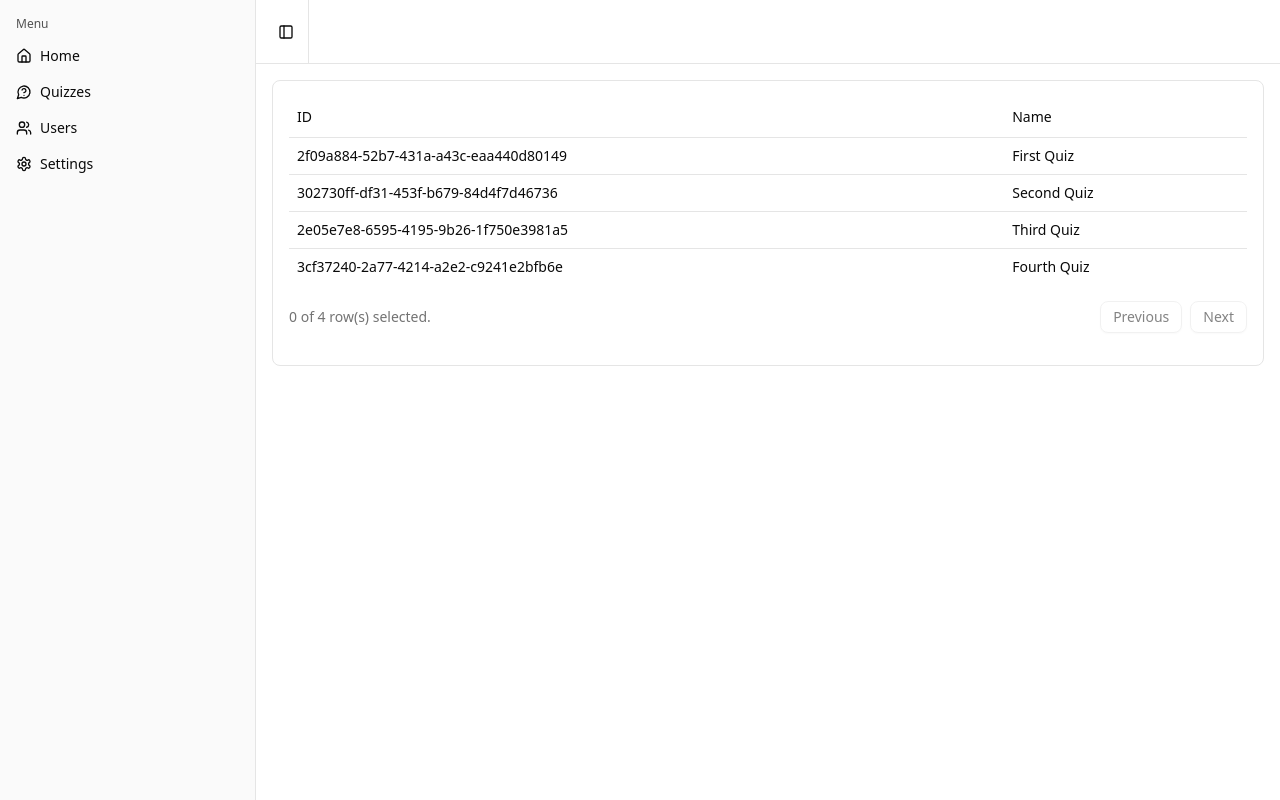
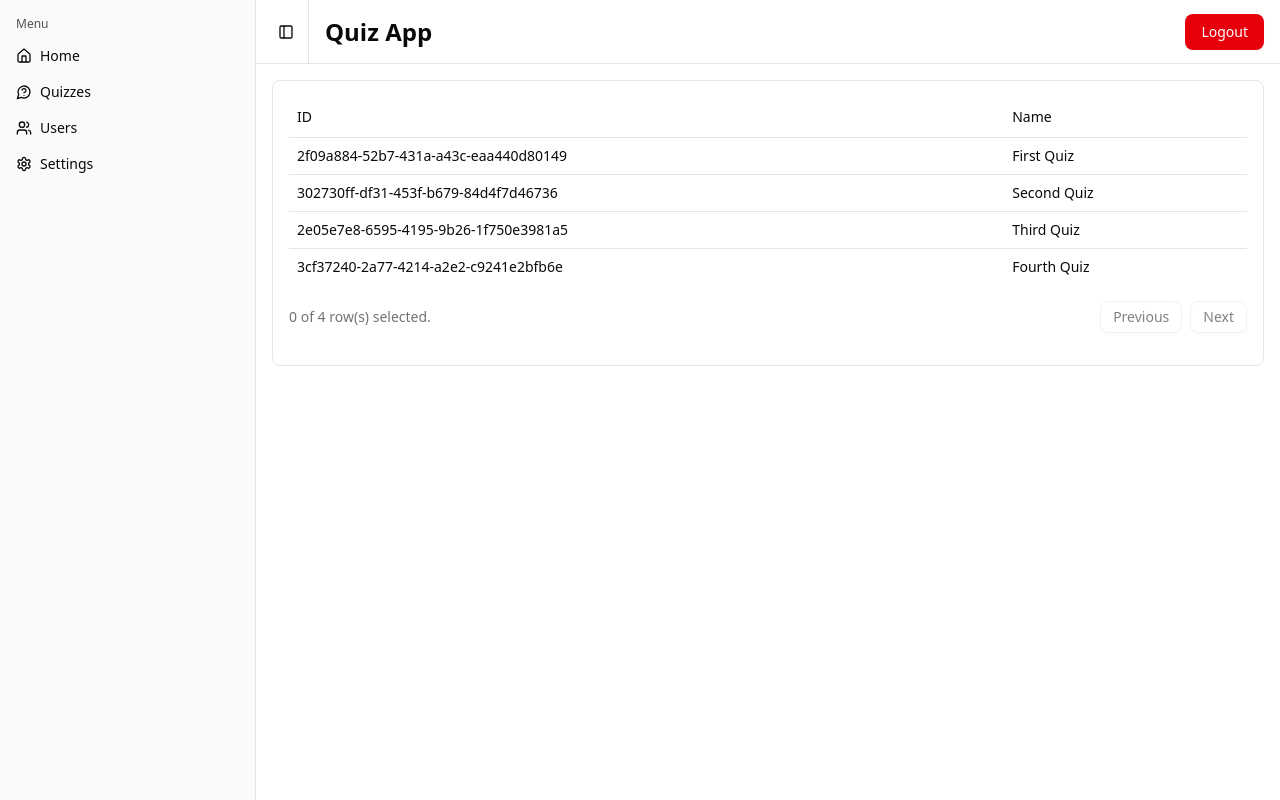
Before and after one commit to vitorpc4/quizz, a Next.js app: page /quizzes in a window 1280 px wide. Built offline with nearby package versions, Linux system fonts and the light colour scheme.

Commit message:
Authentication settings

```diff
--- a/src/Components/layout/Header.jsx
+++ /dev/null
@@ -1,30 +0,0 @@
-"use client";
-
-import { Button } from "@/Components/ui/button";
-import { useRouter } from "next/navigation";
-
-export default function Header() {
-  const router = useRouter();
-
-  const handleLogout = async () => {
-    try {
-      await fetch("/api/auth",
-        { method: "POST",
-          headers: { "Content-Type": "application/json" },
-          body: JSON.stringify({ type: "logout" })
-        });
-      router.push("/login");
-    } catch (err) {
-      console.error("Erro ao fazer logout:", err);
-    }
-  };
-
-  return (
-    <header className="flex justify-between items-center px-6 pt-6 pb-4 border-b mb-4">
-      <h1 className="text-2xl font-bold">Quiz App</h1>
-      <Button variant="destructive" onClick={handleLogout}>
-        Logout
-      </Button>
-    </header>
-  );
-}
--- a/src/app/(quizz)/layout.jsx
+++ b/src/app/(quizz)/layout.jsx
@@ -1,5 +1,8 @@
+"use client";
 import AppSidebar from "@/Components/app-sidebar";
 import { Separator } from "@/Components/ui/separator";
+import { Button } from "@/Components/ui/button";
+import { useRouter } from "next/navigation";
 import {
   SidebarInset,
   SidebarProvider,
@@ -7,6 +10,23 @@ import {
 } from "@/Components/ui/sidebar";
 
 export default function MainLayout({ children }) {
+
+  const router = useRouter();
+
+  const handleLogout = async () => {
+    try {
+      await fetch("/api/auth",
+        { method: "POST",
+          headers: { "Content-Type": "application/json" },
+          body: JSON.stringify({ type: "logout" })
+        });
+      router.push("/login");
+    } catch (err) {
+      console.error("Erro ao fazer logout:", err);
+    }
+  };
+
+
   return (
     <div>
       <SidebarProvider className={""}>
@@ -15,6 +35,12 @@ export default function MainLayout({ children }) {
           <header className="flex h-16 shrink-0 items-center gap-2 border-b px-4">
             <SidebarTrigger />
             <Separator orientation="vertical" className="mr-2 h-4" />
+            <h1 className="text-2xl font-bold">Quiz App</h1>
+            <div className="ml-auto">
+              <Button variant="destructive" onClick={handleLogout}>
+                Logout
+              </Button>
+            </div>
           </header>
 
           <div>{children}</div>
--- a/src/middleware.js
+++ b/src/middleware.js
@@ -33,5 +33,5 @@ export async function middleware(req) {
 }
 
 export const config = {
-  matcher: ["/api/:path*", "/quiz/:path*"]
+  matcher: ["/((?!api/auth|login|register|_next|favicon.ico).*)"],
 };
```
Also changed, not shown: 1 other file (tests, documents, lock files or other folders).
